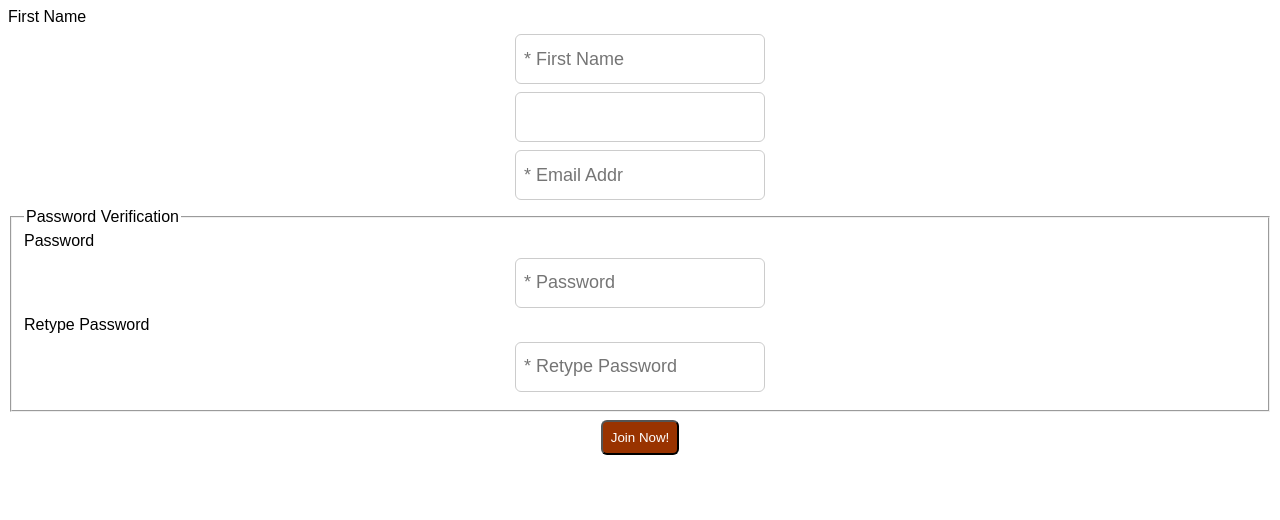
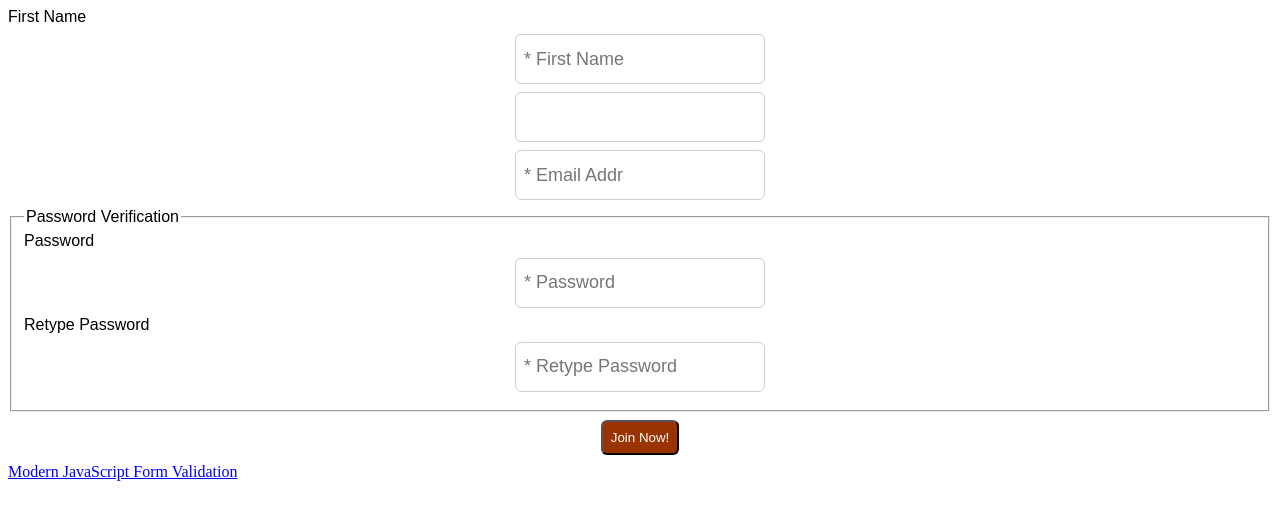
Before and after one commit to neodigm/JavaScript_Practice, a website: page form_validation.html in a window 1280 px wide. Drawn offline with Linux system fonts and the light colour scheme.

```diff
--- a/form_validation.html
+++ b/form_validation.html
@@ -95,5 +95,6 @@
 })( document, "#js-form");
 
 </script>
+    <a href="https://www.thescottkrause.com/emerging_tech/html-form-validation-patterns/">Modern JavaScript Form Validation</a>
 </body>
 </html>
```
